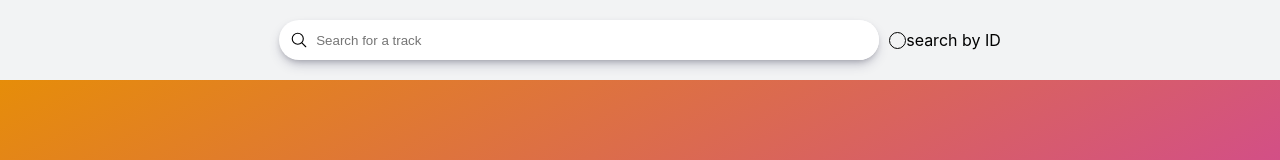
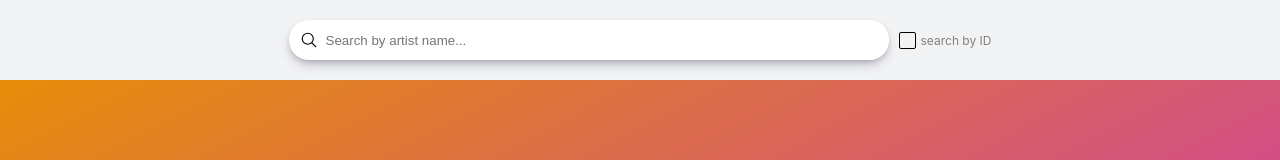
Before and after one commit to robindunkerley/FullStack-Tech-Test, a React (Create React App) app in the folder client/frontend/: page / in a window 1280 px wide. Shown: the top 160 px of the page. Built offline with nearby package versions, Linux system fonts and the light colour scheme.

Commit message:
added result counter

```diff
--- a/client/frontend/src/App.css
+++ b/client/frontend/src/App.css
@@ -45,25 +45,3 @@
 .search__input:focus {
   outline: none;
 }
-
-.search-select {
-  display: flex;
-  height: 50%;
-  width: 180px;
-  margin-left: 20px;
-}
-
-.search-select__option-container {
-  height: 100%;
-  width: 50%;
-  display: flex;
-  align-items: center;
-}
-
-.search-select__button {
-  height: 15px;
-  width: 15px;
-  border-radius: 10px;
-  background-color: black;
-  margin-right: 5px;
-}
--- a/client/frontend/src/App.tsx
+++ b/client/frontend/src/App.tsx
@@ -7,15 +7,18 @@ import './App.css';
 import Icons from './assets';
 import SearchBar from './components/search-bar';
 import SearchSelect from './components/search-select';
+import SearchResults from './components/search-results';
 
 
 function App() {
   const [search, setSearch] = React.useState<string>('')
+  const [searchDetails, setSearchDetails] = React.useState<number | null>(null)
   const [results, setResults] = React.useState<any[]| null>(null)
   const [loading, setLoading] = React.useState(false)
   const [selected, setSelected] = React.useState(false)
 
-  const endpoint = selected ? 'api/tracks/artist/' : '/api/tracks/id/'
+  const endpoint = selected ?  '/api/tracks/id/' : 'api/tracks/artist/'
+  const placeholder = selected ? 'Search by track id...' : 'Search by artist name...'
 
   const handleSearch = async (e: any) => {
     e.preventDefault()
@@ -26,12 +29,14 @@ function App() {
     const response = await fetch(url)
 
     if (!response.ok) {
+      setSearch('')
       throw Error(response.statusText)
     }
 
     const json = await response.json()
 
     setResults(json)
+    setSearchDetails(json.length)
     setSearch('')
   }
 
@@ -50,7 +55,8 @@ function App() {
             onChange={(e) => setSearch(e.target.value)}
             />
         </form> */}
-        <SearchBar handleChange={setSearch} handleSearch={handleSearch} search={search}/>
+        <SearchBar handleChange={setSearch} handleSearch={handleSearch} search={search} placeholder={placeholder}/>
+
         {/* <div style={{ display: 'flex', alignItems: 'center', marginLeft: '10px'}}>
           <div style={{height: '15px', width: '15px', border: '1px solid black', borderRadius: '50px'}} onClick={() =>setSelected(!selected)}/>
           <span style={selected ? {color: 'red'} : {color: 'black'}}>search by ID</span>
@@ -58,6 +64,10 @@ function App() {
         <SearchSelect handleSelect={setSelected} isSelected={selected}/>
       </Header>
       <DataDisplay>
+      {searchDetails !== null && <>
+      <SearchResults results={searchDetails}/>
+      </>}
+
       {results?.map((data) => {
         return (
           <Track key={data.item.id} artist={data.item.artist} title={data.item.title} id={data.item.id}/>
--- a/client/frontend/src/components/search-bar/index.tsx
+++ b/client/frontend/src/components/search-bar/index.tsx
@@ -2,6 +2,7 @@ import React from 'react'
 import Icons from '../../assets'
 
 type Props = {
+    placeholder: string
     handleSearch: (e: any) => void
     handleChange: (e: any) => void
     search: string
@@ -16,7 +17,7 @@ const SearchBar = (props: Props) => {
         <input
         className='search__input'
         type='search'
-        placeholder='Search for a track'
+        placeholder={props.placeholder}
         value={props.search}
         onChange={(e) => props.handleChange(e.target.value)}
         />
--- /dev/null
+++ b/client/frontend/src/components/search-results/index.tsx
@@ -0,0 +1,18 @@
+import React from 'react'
+import './styles/styles.css'
+
+type Props = {
+    results: number
+}
+
+const SearchResults = (props: Props) => {
+    const resultText = props.results !== 1 ? 'results' : 'result'
+
+    return (
+        <div className='search-results__container'>
+            <span className='search-results__results'>{props.results} {resultText}</span>
+        </div>
+  )
+}
+
+export default SearchResults
--- /dev/null
+++ b/client/frontend/src/components/search-results/styles/styles.css
@@ -0,0 +1,13 @@
+.search-results__container {
+    width: 90%;
+    min-height: 25px;
+    padding: 5px;
+    display: flex;
+    align-items: center;
+    margin-top: 10px;
+}
+
+.search-results__results {
+    color: white;
+
+}
--- a/client/frontend/src/components/search-select/index.tsx
+++ b/client/frontend/src/components/search-select/index.tsx
@@ -1,4 +1,5 @@
 import React from 'react'
+import './styles/styles.css'
 
 type Props = {
     handleSelect: (selected: boolean) => void
@@ -7,9 +8,9 @@ type Props = {
 
 const SearchSelect = (props: Props) => {
   return (
-    <div style={{ display: 'flex', alignItems: 'center', marginLeft: '10px'}}>
-        <div style={{height: '15px', width: '15px', border: '1px solid black', borderRadius: '50px'}} onClick={() => props.handleSelect(!props.isSelected)}/>
-        <span style={props.isSelected ? {color: 'red'} : {color: 'black'}}>search by ID</span>
+    <div className='search-select__container' >
+        <div className='search-select__button' onClick={() => props.handleSelect(!props.isSelected)} style={props.isSelected? {backgroundColor: 'green'} : {}}/>
+        <span className='search-select__text'>search by ID</span>
     </div>
   )
 }
--- a/client/frontend/src/components/search-select/styles/styles.css
+++ b/client/frontend/src/components/search-select/styles/styles.css
@@ -0,0 +1,19 @@
+.search-select__container {
+    display: flex;
+    align-items: center;
+    margin-left: 10px;
+}
+
+.search-select__button {
+    height: 15px;
+    margin-right: 5px;
+    width: 15px;
+    border: 1px solid black;
+    border-radius: 2px
+}
+
+.search-select__text {
+    color: grey;
+    font-weight: 400;
+    font-size: 12px;
+}
```
